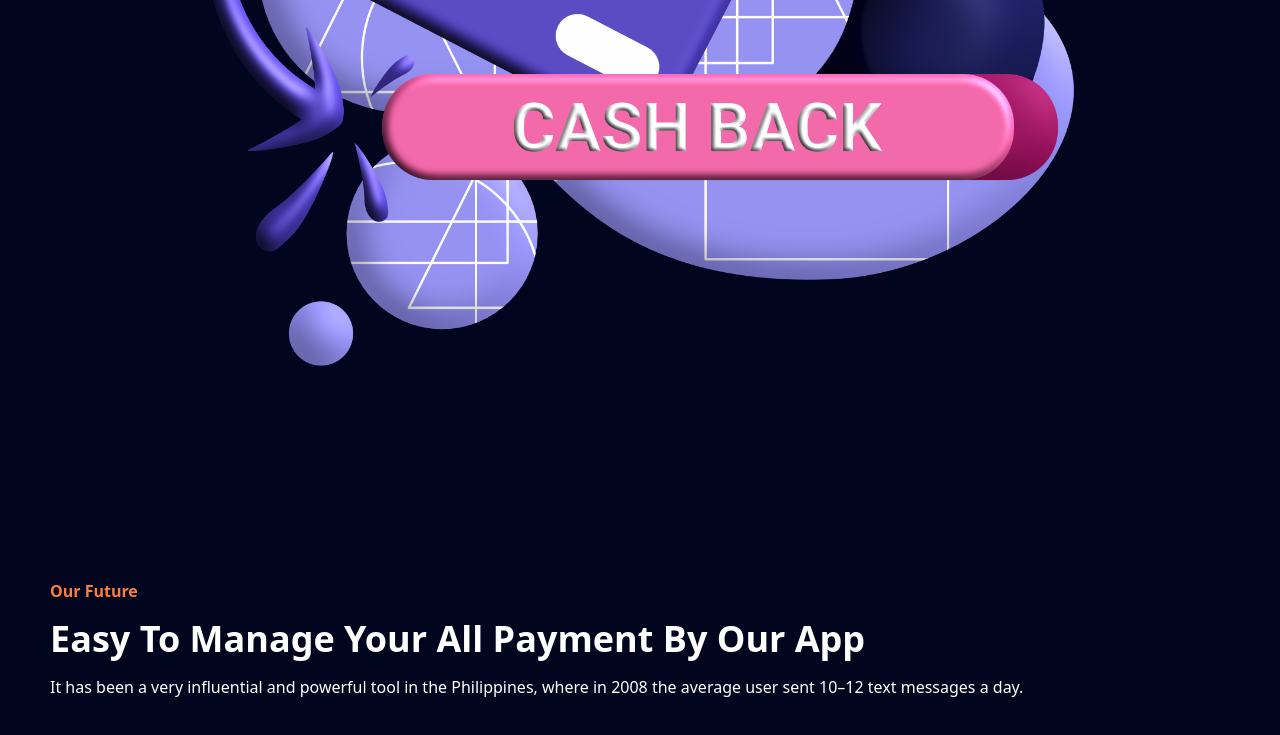
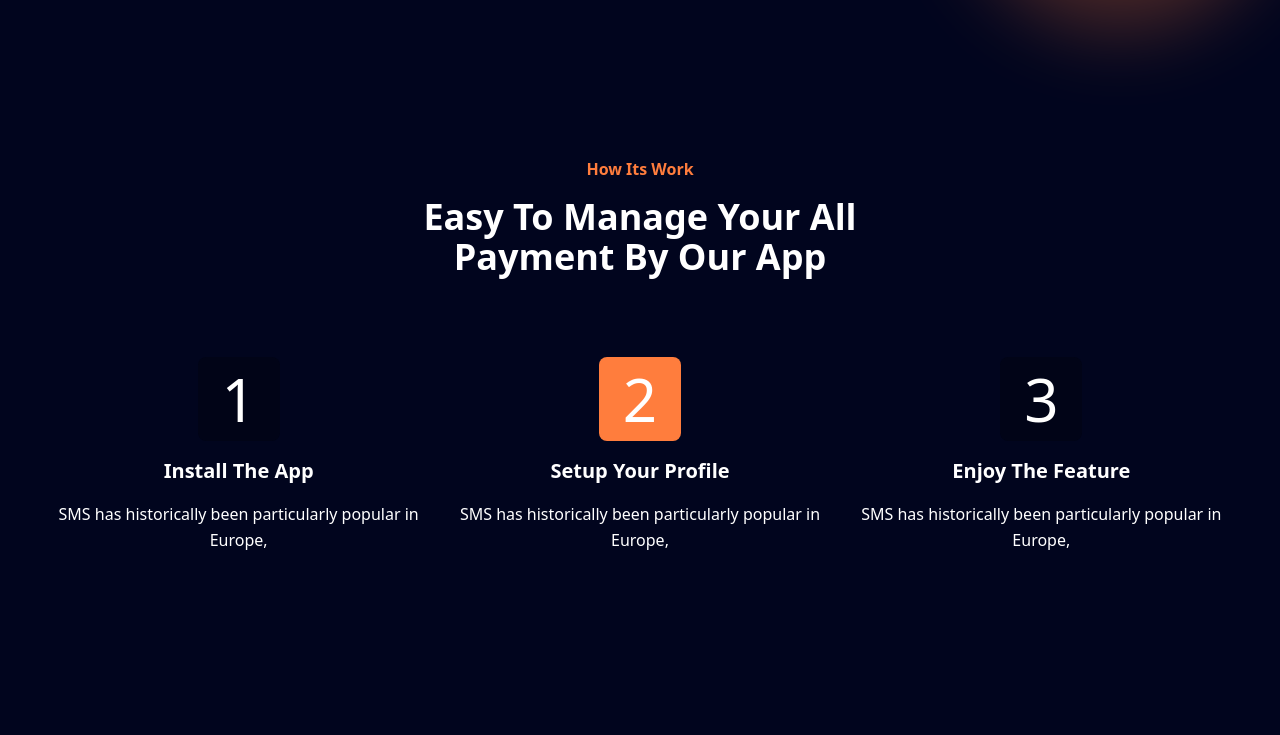
Before and after one commit to shajalal07s/youtube-p, a website: page src/index.html in a window 1280 px wide. Shown: the part 1930-2665 px from the top of the page. After the commit the page ends 2563 px from the top, so only its background shows below. Drawn offline with nearby package versions, Linux system fonts and the light colour scheme; files that its build step writes are made by us from their sources.

Commit message:
save-money-section create and working-section done

```diff
--- a/src/index.html
+++ b/src/index.html
@@ -152,21 +152,79 @@
 
         <section id="Save-Money">
             <div class="container py-20 relative">
-                <div>
-                    <div>
+                <div class="w-80 h-80 bg-color-blod rounded-full overflow-hidden
+                   absolute top-10 -left-5 -z-10 blur-2xl opacity-30">
+                </div>
+
+                <div class="w-80 h-80 bg-color-secendery rounded-full overflow-hidden
+                   absolute bottom-12 right-0 -z-10 blur-2xl opacity-30">
+                </div>
+
+                <div class="flex flex-col items-center justify-between md:flex-row">
+                    <div class="md:w-1/2 mb-12">
                         <img src="../img/hero3.png" alt="">
                     </div>
-                    <div>
-                        <h4 class="font-bold text-color-secendery mb-4">Our Future</h4>
+                    <div class="text-center md:text-left md:w-1/2 md:ml-20">
+                        <h4 class="font-bold text-color-secendery mb-4">Saving Money</h4>
                         <h1 class="text-3xl md:text-4xl font-bold leading-snug mb-4">Easy To Manage Your All Payment By Our App</h1>
-                        <p>It has been a very influential and powerful tool in the Philippines,
-                           where in 2008 the average user sent 10–12 text messages a day.
+                        <p class="leading-relaxed mb-10">Contrary to popular belief, Lorem Ipsum is not simply random text.
+                           It has roots in a piece of classical Latin literature from 45 BC,
+                           making it over 2000 years old.
                         </p>
+                        <button class="bg-color-secendery px-9 py-3 rounded-md
+                           font-semibold ease-in duration-200 hover:opacity-80">Read More
+                       </button>
                     </div>
                 </div>
             </div>
         </section>
 
+        <!-- Work Section -->
+
+        <section>
+            <div class="container py-20">
+                <div class="">
+                    <div class="md:w-1/2 text-center m-auto mb-20">
+                        <h4 class="font-bold text-color-secendery mb-4">How Its Work</h4>
+                        <h1 class="text-3xl md:text-4xl font-bold leading-snug mb-4">Easy To Manage Your All Payment By Our App</h1>
+                    </div>
+
+                    <!-- Card -->
+
+                    <div class="flex items-center justify-between space-y-6 md:flex-row md:space-x-6 md:space-y-0">
+                        <!-- Card-1 -->
+                        <div class="cursor-pointer text-center">
+                            <div class="cursor-pointer bg-color-primary-dark inline-block px-6 py-3 rounded-lg hover:bg-color-secendery
+                             ease-in duration-200">
+                                <p class="text-6xl lg:after:content-[''] lg:after:flex lg:after:bg-[url('/img/line.png')]
+                                lg:after:absolute lg:after:top-4 lg:after:left-32 lg:after:bg-no-repeat lg:after:w-52 lg:after:h-7
+                                2xl:after:left-52">1</p>
+                            </div>
+                            <h3 class="text-xl font-bold py-4">Install The App</h3>
+                            <p class="leading-relaxed">SMS has historically been particularly popular in Europe,</p>
+                        </div>
+                        <!-- Card-2 -->
+                        <div class="cursor-pointer text-center">
+                            <div class="cursor-pointer hover:bg-color-primary-dark inline-block px-6 py-3 rounded-lg bg-color-secendery
+                             ease-in duration-200">
+                                <p class="text-6xl">2</p>
+                            </div>
+                            <h3 class="text-xl font-bold py-4">Setup Your Profile</h3>
+                            <p class="leading-relaxed">SMS has historically been particularly popular in Europe,</p>
+                        </div>
+                        <!-- Card-3 -->
+                        <div class="cursor-pointer text-center">
+                            <div class="cursor-pointer bg-color-primary-dark inline-block px-6 py-3 rounded-lg hover:bg-color-secendery
+                             ease-in duration-200">
+                                <p class="text-6xl">3</p>
+                            </div>
+                            <h3 class="text-xl font-bold py-4">Enjoy The Feature</h3>
+                            <p class="leading-relaxed">SMS has historically been particularly popular in Europe,</p>
+                        </div>
+                    </div>
+                </div>
+            </div>
+        </section>
     </main>
 </body>
 </html>
```
